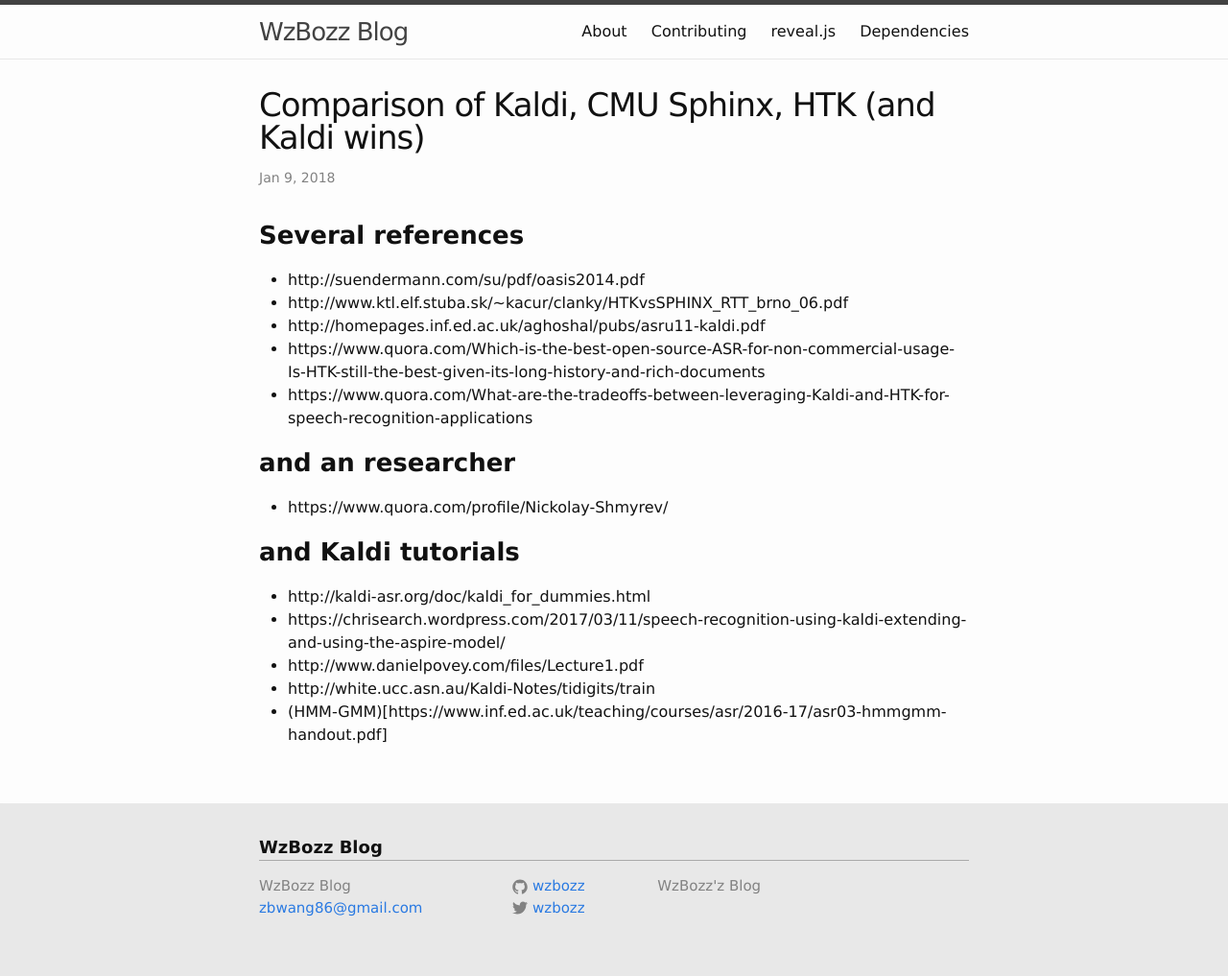
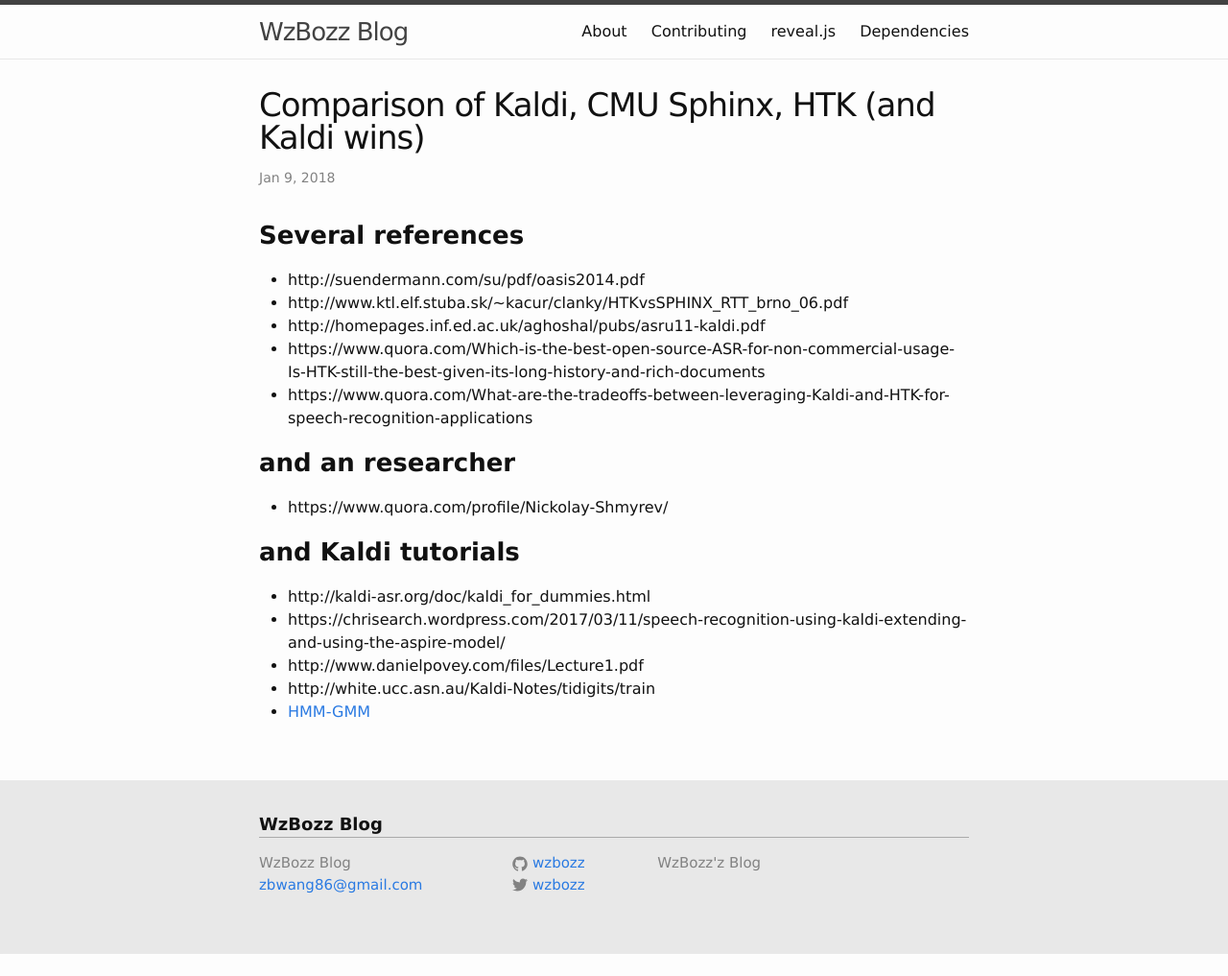
Before and after one commit to wzbozz/wzbozz.github.io, a Jekyll site: the page built from _posts/2018-01-09-opensource-asr.md, in a window 1280 px wide. Shown: the whole page at 96% size. Built offline with Jekyll 4.4.1, drawn with Linux system fonts in a browser that asks for light colours; nearby versions of some CDN libraries; after the commit the page ends 993 px from its top, so only the background shows below that.

Commit message:
Update 2018-01-09-opensource-asr.md

```diff
--- a/_posts/2018-01-09-opensource-asr.md
+++ b/_posts/2018-01-09-opensource-asr.md
@@ -22,4 +22,4 @@
 - https://chrisearch.wordpress.com/2017/03/11/speech-recognition-using-kaldi-extending-and-using-the-aspire-model/
 - http://www.danielpovey.com/files/Lecture1.pdf
 - http://white.ucc.asn.au/Kaldi-Notes/tidigits/train
-- (HMM-GMM)[https://www.inf.ed.ac.uk/teaching/courses/asr/2016-17/asr03-hmmgmm-handout.pdf]
+- [HMM-GMM](https://www.inf.ed.ac.uk/teaching/courses/asr/2016-17/asr03-hmmgmm-handout.pdf)
```
